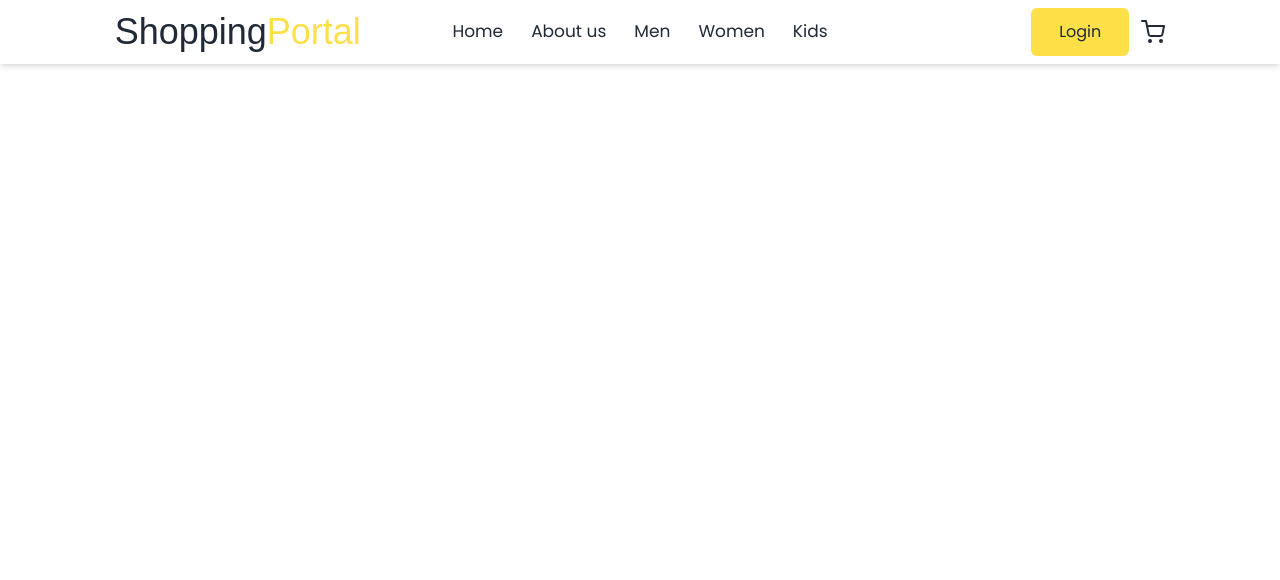
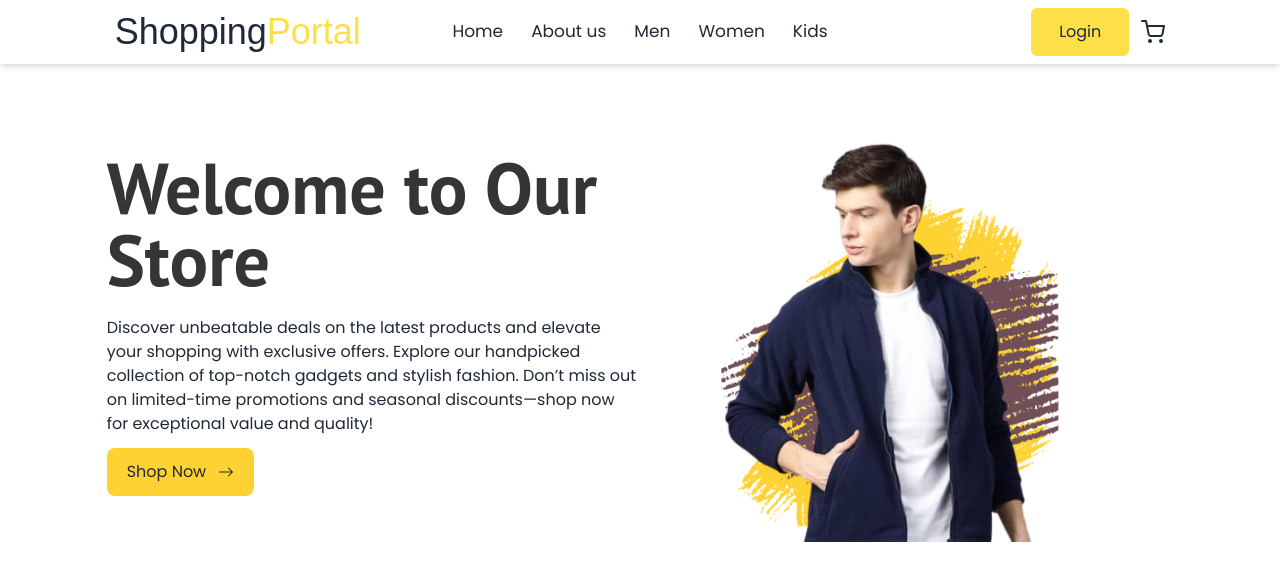
Before and after one commit to RakibHossen678/-ShoppingPortal-Client, a React (Vite) app: page / in a window 1280 px wide. Shown: the top 580 px of the page. Built offline with nearby package versions, Linux system fonts and the light colour scheme; a web font is replaced by a local one.

Commit message:
added banner section

```diff
--- a/src/App.jsx
+++ b/src/App.jsx
@@ -1,10 +1,12 @@
 import "./App.css";
+import Banner from "./Components/Banner/Banner";
 import Navbar from "./Components/Navbar";
 
 function App() {
   return (
     <div className="font-poppins">
       <Navbar />
+      <Banner/>
     </div>
   );
 }
--- /dev/null
+++ b/src/Components/Banner/Banner.css
@@ -0,0 +1,27 @@
+
+/* Flexbox layout for the banner row */
+
+
+
+
+
+/* .hero-cta {
+  padding: 13px 30px;
+  background-color: ;
+  color: #000;
+
+  cursor: pointer;
+  display: flex;
+  align-items: center;
+  border: 2px solid #ffd233;
+} */
+
+/* .hero-cta span {
+  padding-top: 4px;
+  padding-left: 5px;
+}
+
+.hero-cta:hover {
+  background: transparent;
+  border: 2px solid;
+} */
--- /dev/null
+++ b/src/Components/Banner/Banner.jsx
@@ -0,0 +1,37 @@
+import bannerImg from "../../assets/banner.png";
+import { BsArrowRight } from "react-icons/bs";
+const Banner = () => {
+  return (
+    <header className="">
+      <section className="w-10/12 mx-auto">
+        <div className="flex items-center justify-center">
+          <div className="flex-1">
+            <h1 className="text-[#353535] font-pt font-bold mb-5 text-7xl">
+              Welcome to Our Store
+            </h1>
+            <p className="text-[16px] mb-3">
+              Discover unbeatable deals on the latest products and elevate your
+              shopping with exclusive offers. Explore our handpicked collection
+              of top-notch gadgets and stylish fashion. Don’t miss out on
+              limited-time promotions and seasonal discounts—shop now for
+              exceptional value and quality!
+            </p>
+            <button className="hero-cta flex  items-center justify-center space-x-3 bg-[#ffd233] py-3 px-5 rounded-lg hover:bg-yellow-200 hover:shadow-md">
+              <span>Shop Now</span>
+              <span>
+                <BsArrowRight />
+              </span>
+            </button>
+          </div>
+
+          {/* Banner image */}
+          <div className="mt-5 flex-1">
+            <img src={bannerImg} alt="" />
+          </div>
+        </div>
+      </section>
+    </header>
+  );
+};
+
+export default Banner;
```
Also changed, not shown: src/assets/banner.png (added).
